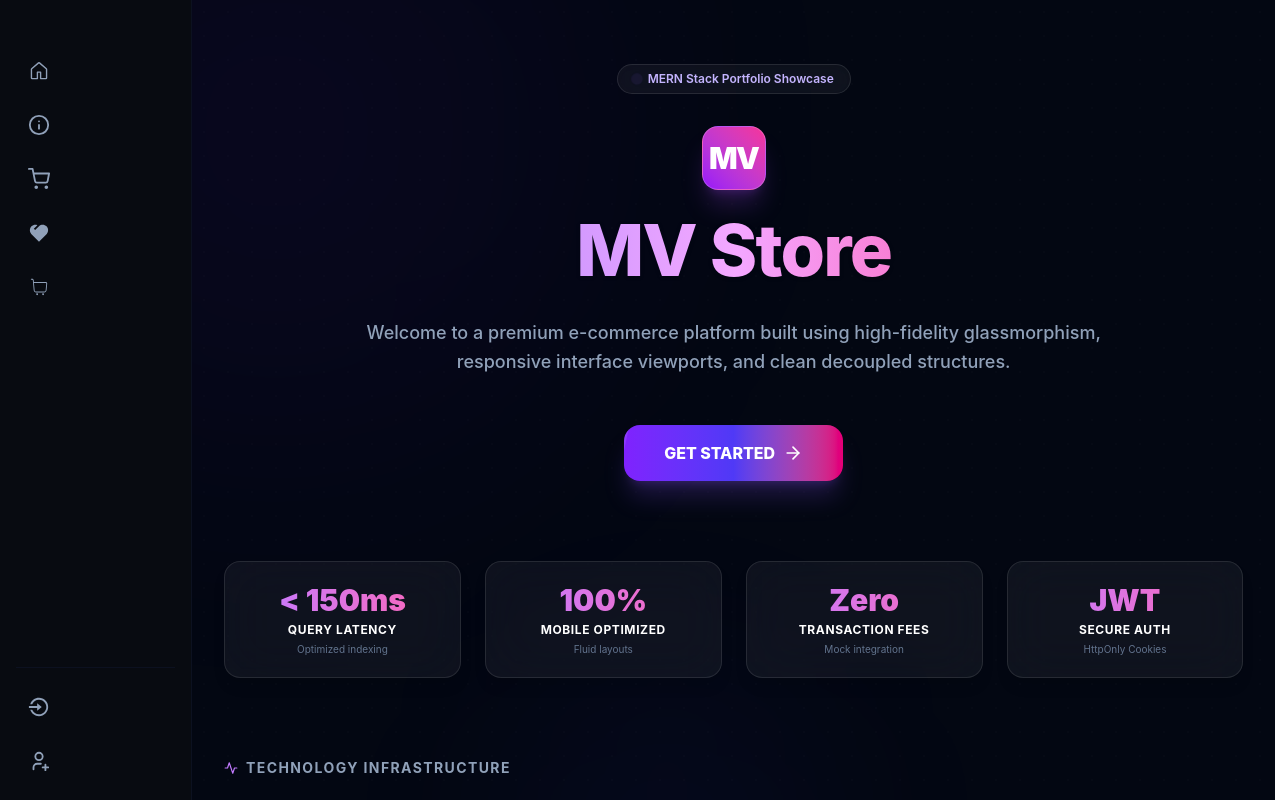
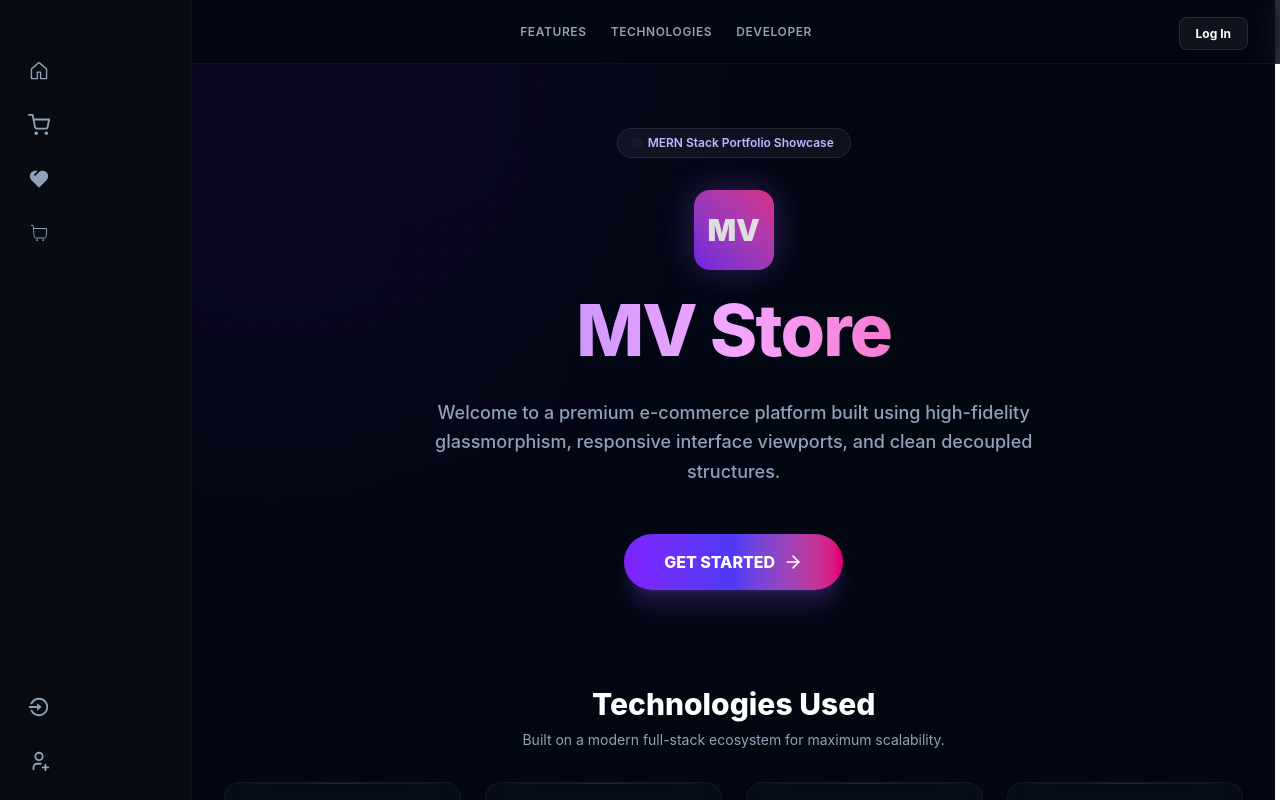
Before and after one commit to Vardhan-vendi/E-commerce-MERN, a React (Vite) app in the folder frontend/: page / in a window 1280 px wide. Built offline with nearby package versions, Linux system fonts and the light colour scheme.

Commit message:
added intro page

```diff
--- a/frontend/src/components/Navigation/Navigation.jsx
+++ b/frontend/src/components/Navigation/Navigation.jsx
@@ -1,5 +1,5 @@
 import { GoHome } from "react-icons/go";
-import { FiShoppingCart, FiInfo } from "react-icons/fi";
+import { FiShoppingCart } from "react-icons/fi";
 import { RiLoginCircleLine } from "react-icons/ri";
 import { TbUserPlus } from "react-icons/tb";
 import { RiHeart2Fill } from "react-icons/ri";
@@ -118,22 +118,6 @@ const Navigation = () => {
               `}
             >
               HOME
-            </span>
-          </Link>
-
-          <Link
-            to="/about"
-            onClick={closeSideBar}
-            className="flex items-center p-3 rounded-xl text-slate-400 hover:text-white hover:bg-white/5 transition-all duration-300 relative group/link"
-          >
-            <div className="absolute left-0 w-1 h-0 bg-violet-500 rounded-r-full group-hover/link:h-6 transition-all duration-300" />
-            <FiInfo size={22} className="flex-shrink-0" />
-            <span
-              className={`ml-4 text-sm font-semibold tracking-wide whitespace-nowrap transition-opacity duration-300
-                ${showSideBar ? "opacity-100" : "opacity-0 md:group-hover:opacity-100"}
-              `}
-            >
-              ABOUT
             </span>
           </Link>
 
--- a/frontend/src/main.jsx
+++ b/frontend/src/main.jsx
@@ -34,7 +34,6 @@ const router = createBrowserRouter(
       <Route path="register" element={<Register />} />
       <Route path="login" element={<Login />} />
       <Route index={true} path="/" element={<Intro />}/>
-      <Route path="/about" element={<Intro />}/>
       <Route path="/store" element={<Home/>}/>
       <Route path="/product/:id" element={<ProductDetails />} />
       <Route path="/favorites" element={<Favorites />} />
--- a/frontend/src/pages/Intro.jsx
+++ b/frontend/src/pages/Intro.jsx
@@ -1,4 +1,3 @@
-import React from "react";
 import { Link } from "react-router-dom";
 import { useSelector } from "react-redux";
 import {
@@ -9,13 +8,78 @@ import {
   FiShield,
   FiDatabase,
   FiCheckCircle,
-  FiCreditCard,
-  FiPrinter,
-  FiActivity
+  FiLock,
+  FiServer,
+  FiCreditCard
 } from "react-icons/fi";
+import {
+  SiMongodb,
+  SiReact,
+  SiRedux,
+  SiNodedotjs,
+  SiTailwindcss
+} from "react-icons/si";
 
 const Intro = () => {
   const { userInfo } = useSelector((state) => state.user);
+
+  const scrollToSection = (id) => {
+    const element = document.getElementById(id);
+    if (element) {
+      element.scrollIntoView({ behavior: "smooth" });
+    }
+  };
+
+  const technologies = [
+    {
+      icon: <SiReact className="text-[#61DAFB] w-8 h-8" />,
+      name: "React 19",
+      role: "Frontend UI",
+      desc: "Powers the user interface with fast declarative components and native React hooks."
+    },
+    {
+      icon: <SiRedux className="text-[#764ABC] w-8 h-8" />,
+      name: "Redux Toolkit",
+      role: "State Management",
+      desc: "Manages global cart states, wishlists, and user data queries via RTK Query caching."
+    },
+    {
+      icon: <SiNodedotjs className="text-[#339933] w-8 h-8" />,
+      name: "Node.js",
+      role: "Runtime Environment",
+      desc: "Handles concurrent asynchronous requests and back-end logic operations."
+    },
+    {
+      icon: <FiServer className="text-orange-400 w-8 h-8" />,
+      name: "Express 5",
+      role: "API Framework",
+      desc: "Provides router controllers, middleware authentications, and REST API endpoints."
+    },
+    {
+      icon: <SiMongodb className="text-[#47A248] w-8 h-8" />,
+      name: "MongoDB",
+      role: "NoSQL Database",
+      desc: "Stores collections for users, categories, products, and order receipts."
+    },
+    {
+      icon: <SiTailwindcss className="text-[#06B6D4] w-8 h-8" />,
+      name: "Tailwind CSS",
+      role: "Styling Framework",
+      desc: "Enables design systems, grid alignments, and premium dark glassmorphic themes."
+    },
+    {
+      icon: <FiLock className="text-cyan-400 w-8 h-8" />,
+      name: "JWT Auth",
+      role: "Security Cookies",
+      desc: "Uses secure HTTP-only cookies to handle state logins and role-based permissions."
+    },
+    {
+      icon: <FiCreditCard className="text-pink-400 w-8 h-8" />,
+      name: "Razorpay",
+      role: "Payment Integration",
+      desc: "Coordinates checkout workflows and callbacks for order payments."
+    }
+  ];
 
   const features = [
     {
@@ -23,100 +87,141 @@ const Intro = () => {
       color: "from-violet-500/20 to-purple-500/5 border-violet-500/20",
       glow: "group-hover:shadow-[0_0_25px_-5px_rgba(139,92,246,0.4)]",
       title: "Mobile Responsive Layout",
-      description: "Optimized viewport boundaries, adaptive card scaling, and dynamic scrollbars for seamless browsing across all screen sizes."
+      description: "Optimized viewport boundaries, adaptive card scaling, and dynamic stacking carousel for seamless browsing across all screens."
     },
     {
       icon: <FiSliders className="text-pink-400 w-6 h-6 group-hover:scale-110 transition-transform duration-300" />,
       color: "from-pink-500/20 to-rose-500/5 border-pink-500/20",
       glow: "group-hover:shadow-[0_0_25px_-5px_rgba(236,72,153,0.4)]",
       title: "Collapsible Shop Filters",
-      description: "Category, Brand, and Price filters automatically collapse into mobile dropdown panels, preserving precious screen space."
-    },
-    {
-      icon: <FiCreditCard className="text-amber-400 w-6 h-6 group-hover:scale-110 transition-transform duration-300" />,
-      color: "from-amber-500/20 to-yellow-500/5 border-amber-500/20",
-      glow: "group-hover:shadow-[0_0_25px_-5px_rgba(245,158,11,0.4)]",
-      title: "Paytm Payment Gateway",
-      description: "Simulated sandbox payment environment featuring automatic transaction status checking and instant invoice generation."
-    },
-    {
-      icon: <FiPrinter className="text-cyan-400 w-6 h-6 group-hover:scale-110 transition-transform duration-300" />,
-      color: "from-cyan-500/20 to-blue-500/5 border-cyan-500/20",
-      glow: "group-hover:shadow-[0_0_25px_-5px_rgba(6,182,212,0.4)]",
-      title: "Watermarked Print Invoices",
-      description: "Print-optimized invoices that hide UI elements when printing, featuring a custom VARDHAN background watermark."
-    },
-    {
-      icon: <FiCheckCircle className="text-emerald-400 w-6 h-6 group-hover:scale-110 transition-transform duration-300" />,
-      color: "from-emerald-500/20 to-teal-500/5 border-emerald-500/20",
-      glow: "group-hover:shadow-[0_0_25px_-5px_rgba(16,185,129,0.4)]",
-      title: "Admin Dashboard Control",
-      description: "Comprehensive product CRUD, category management, user profiles control, and order delivery status dispatching."
+      description: "Category, Brand, and Price filters automatically collapse into mobile dropdown accordions, preserving screen space."
     },
     {
       icon: <FiCpu className="text-orange-400 w-6 h-6 group-hover:scale-110 transition-transform duration-300" />,
       color: "from-orange-500/20 to-amber-500/5 border-orange-500/20",
       glow: "group-hover:shadow-[0_0_25px_-5px_rgba(249,115,22,0.4)]",
       title: "Decoupled Architecture",
-      description: "Separated package structures for backend routes and frontend viewports to ensure modular, clean directory structures."
+      description: "Separated package.json structures for backend and frontend folders to ensure a modular, clean repository codebase."
+    },
+    {
+      icon: <FiShield className="text-cyan-400 w-6 h-6 group-hover:scale-110 transition-transform duration-300" />,
+      color: "from-cyan-500/20 to-blue-500/5 border-cyan-500/20",
+      glow: "group-hover:shadow-[0_0_25px_-5px_rgba(6,182,212,0.4)]",
+      title: "Role-Based Security",
+      description: "Protected routing and secure JWT cookie-based user authentication separating customer and administrative features."
+    },
+    {
+      icon: <FiDatabase className="text-emerald-400 w-6 h-6 group-hover:scale-110 transition-transform duration-300" />,
+      color: "from-emerald-500/20 to-teal-500/5 border-emerald-500/20",
+      glow: "group-hover:shadow-[0_0_25px_-5px_rgba(16,185,129,0.4)]",
+      title: "High Performance ODM",
+      description: "Custom Mongoose String ID mappings designed to match and fetch from cloud collections seamlessly."
+    },
+    {
+      icon: <FiCheckCircle className="text-amber-400 w-6 h-6 group-hover:scale-110 transition-transform duration-300" />,
+      color: "from-amber-500/20 to-yellow-500/5 border-amber-500/20",
+      glow: "group-hover:shadow-[0_0_25px_-5px_rgba(245,158,11,0.4)]",
+      title: "Full Admin Dashboard",
+      description: "Comprehensive product CRUD, order history status tracking, user lists, and category controls."
     }
   ];
 
-  const stats = [
-    { value: "< 150ms", label: "Query Latency", desc: "Optimized indexing" },
-    { value: "100%", label: "Mobile Optimized", desc: "Fluid layouts" },
-    { value: "Zero", label: "Transaction Fees", desc: "Mock integration" },
-    { value: "JWT", label: "Secure Auth", desc: "HttpOnly Cookies" }
-  ];
-
-  const techStack = [
-    { label: "Frontend State", value: "React 19 & Redux Toolkit", accent: "border-violet-500/30 text-violet-300", status: "Live" },
-    { label: "Styling System", value: "Tailwind CSS & Glassmorphism", accent: "border-pink-500/30 text-pink-300", status: "Active" },
-    { label: "Backend Core", value: "Node.js & Express 5", accent: "border-orange-500/30 text-orange-300", status: "Connected" },
-    { label: "Cloud Database", value: "MongoDB Atlas Cloud", accent: "border-cyan-500/30 text-cyan-300", status: "Online" }
-  ];
-
   return (
-    <div className="min-h-screen bg-[#030712] text-white flex flex-col items-center justify-center py-16 px-4 sm:px-6 lg:px-8 relative overflow-hidden">
+    <div className="w-full min-h-screen bg-[#030712] text-white flex flex-col justify-between pt-24 pb-24 px-4 sm:px-6 lg:px-8 relative overflow-y-auto">
       {/* Premium background grid texture */}
-      <div className="absolute inset-0 bg-[radial-gradient(#ffffff03_1px,transparent_1px)] [background-size:24px_24px] pointer-events-none" />
+      <div className="absolute inset-0 bg-[radial-gradient(#ffffff02_1px,transparent_1px)] [background-size:24px_24px] pointer-events-none" />
 
       {/* Layered vibrant neon background glows */}
-      <div className="absolute top-[-10%] left-[-20%] w-[600px] h-[600px] rounded-full bg-violet-600/10 blur-[150px] pointer-events-none animate-pulse" style={{ animationDuration: '8s' }} />
-      <div className="absolute bottom-[-10%] right-[-20%] w-[600px] h-[600px] rounded-full bg-pink-600/10 blur-[150px] pointer-events-none animate-pulse" style={{ animationDuration: '10s' }} />
-      <div className="absolute top-[40%] left-[30%] w-[300px] h-[300px] rounded-full bg-indigo-600/5 blur-[100px] pointer-events-none" />
+      <div className="absolute top-[-10%] left-[-20%] w-[600px] h-[600px] rounded-full bg-violet-600/10 blur-[150px] pointer-events-none" />
+      <div className="absolute bottom-[-10%] right-[-20%] w-[600px] h-[600px] rounded-full bg-pink-600/10 blur-[150px] pointer-events-none" />
 
-      <div className="max-w-5xl w-full space-y-20 relative z-10">
+      {/* Header (Top Navbar on landing page) */}
+      <header className="fixed top-0 inset-x-0 h-16 bg-[#030712]/80 backdrop-blur-md border-b border-white/5 z-50 px-4 sm:px-6 lg:px-8 flex items-center justify-between">
+        <div className="flex items-center gap-2.5">
+          <div className="w-8 h-8 rounded-lg bg-gradient-to-tr from-violet-600 to-pink-500 flex items-center justify-center font-black text-sm text-white select-none shadow-[0_0_15px_rgba(139,92,246,0.3)]">
+            MV
+          </div>
+          <span className="font-extrabold text-sm sm:text-base tracking-wider text-transparent bg-clip-text bg-gradient-to-r from-violet-400 to-pink-500">
+            MV Store
+          </span>
+        </div>
 
-        {/* Header Hero Section */}
-        <div className="text-center space-y-6 max-w-3xl mx-auto">
-          {/* Badge */}
+        {/* Anchor Navigation Links */}
+        <nav className="hidden sm:flex items-center gap-6">
+          <button
+            onClick={() => scrollToSection("features")}
+            className="text-xs font-semibold text-slate-400 hover:text-white transition-colors uppercase tracking-wider"
+          >
+            Features
+          </button>
+          <button
+            onClick={() => scrollToSection("tech-stack")}
+            className="text-xs font-semibold text-slate-400 hover:text-white transition-colors uppercase tracking-wider"
+          >
+            Technologies
+          </button>
+          <button
+            onClick={() => scrollToSection("contact")}
+            className="text-xs font-semibold text-slate-400 hover:text-white transition-colors uppercase tracking-wider"
+          >
+            Developer
+          </button>
+        </nav>
+
+        {/* Header CTA Button */}
+        <div>
+          {userInfo ? (
+            <Link
+              to="/store"
+              className="text-xs font-bold bg-white/5 border border-white/10 hover:border-violet-500/30 hover:bg-violet-600/10 px-4 py-2 rounded-lg transition-all"
+            >
+              Enter Store
+            </Link>
+          ) : (
+            <Link
+              to="/login"
+              className="text-xs font-bold bg-white/5 border border-white/10 hover:border-violet-500/30 hover:bg-violet-600/10 px-4 py-2 rounded-lg transition-all"
+            >
+              Log In
+            </Link>
+          )}
+        </div>
+      </header>
+
+      {/* Main Content Area */}
+      <div className="max-w-5xl w-full mx-auto flex-grow flex flex-col justify-center space-y-24 relative z-10 pt-8">
+
+        {/* Top Hero Section */}
+        <div className="text-center space-y-6 max-w-2xl mx-auto">
+          {/* Showcase Bubble */}
           <div className="inline-flex items-center gap-2 px-4 py-1.5 rounded-full bg-white/5 border border-white/10 text-xs font-semibold text-violet-300 shadow-inner backdrop-blur-md">
             <span className="w-1.5 h-1.5 rounded-full bg-violet-500 animate-ping" />
             <span>MERN Stack Portfolio Showcase</span>
           </div>
 
-          {/* Glowing Brand Monogram */}
+          {/* Logo */}
           <div className="flex justify-center pt-2">
-            <div className="w-16 h-16 rounded-2xl bg-gradient-to-tr from-purple-600 to-pink-500 flex items-center justify-center border border-white/20 shadow-xl shadow-purple-500/20 select-none">
-              <span className="text-white font-black text-3xl tracking-tighter">MV</span>
+            <div className="w-16 h-16 sm:w-20 sm:h-20 rounded-2xl bg-gradient-to-tr from-violet-600 to-pink-500 flex items-center justify-center font-black text-2xl sm:text-3xl text-white shadow-[0_0_35px_rgba(139,92,246,0.35)] select-none animate-pulse" style={{ animationDuration: "3s" }}>
+              MV
             </div>
           </div>
 
+          {/* Title */}
           <h1 className="text-5xl sm:text-7xl font-extrabold tracking-tight text-transparent bg-clip-text bg-gradient-to-r from-violet-400 via-fuchsia-300 to-pink-500 drop-shadow-sm leading-none pb-2">
             MV Store
           </h1>
 
+          {/* Description */}
           <p className="text-slate-400 text-sm sm:text-base lg:text-lg leading-relaxed font-medium">
             Welcome to a premium e-commerce platform built using high-fidelity glassmorphism, responsive interface viewports, and clean decoupled structures.
           </p>
 
-          {/* CTA Buttons */}
+          {/* Rounded gradient CTA button */}
           <div className="pt-6 flex justify-center">
             {userInfo ? (
               <Link
-                to="/shopping" // Corrected redirect target path
-                className="group relative inline-flex items-center gap-2 bg-gradient-to-r from-violet-600 via-indigo-600 to-pink-600 hover:from-violet-500 hover:to-pink-500 text-white font-extrabold px-10 py-4 rounded-2xl shadow-xl shadow-violet-500/20 transition-all duration-300 hover:scale-105 active:scale-95 text-base overflow-hidden"
+                to="/store"
+                className="group relative inline-flex items-center gap-2 bg-gradient-to-r from-violet-600 via-indigo-600 to-pink-600 hover:from-violet-500 hover:to-pink-500 text-white font-extrabold px-10 py-4 rounded-full shadow-xl shadow-violet-500/20 transition-all duration-300 hover:scale-105 active:scale-95 text-base overflow-hidden"
               >
                 <div className="absolute inset-0 w-1/2 h-full bg-white/10 transform -skew-x-12 -translate-x-full group-hover:animate-shine pointer-events-none" />
                 ENTER STORE
@@ -125,7 +230,7 @@ const Intro = () => {
             ) : (
               <Link
                 to="/login"
-                className="group relative inline-flex items-center gap-2 bg-gradient-to-r from-violet-600 via-indigo-600 to-pink-600 hover:from-violet-500 hover:to-pink-500 text-white font-extrabold px-10 py-4 rounded-2xl shadow-xl shadow-violet-500/20 transition-all duration-300 hover:scale-105 active:scale-95 text-base overflow-hidden"
+                className="group relative inline-flex items-center gap-2 bg-gradient-to-r from-violet-600 via-indigo-600 to-pink-600 hover:from-violet-500 hover:to-pink-500 text-white font-extrabold px-10 py-4 rounded-full shadow-xl shadow-violet-500/20 transition-all duration-300 hover:scale-105 active:scale-95 text-base overflow-hidden"
               >
                 <div className="absolute inset-0 w-1/2 h-full bg-white/10 transform -skew-x-12 -translate-x-full group-hover:animate-shine pointer-events-none" />
                 GET STARTED
@@ -135,58 +240,51 @@ const Intro = () => {
           </div>
         </div>
 
-        {/* ── Key Performance Stats Grid ── */}
-        <div className="grid grid-cols-2 md:grid-cols-4 gap-4 sm:gap-6">
-          {stats.map((stat, idx) => (
-            <div
-              key={idx}
-              className="bg-white/5 border border-white/10 p-5 rounded-2xl text-center space-y-1 shadow-lg backdrop-blur-xl"
-            >
-              <h4 className="text-2xl sm:text-3xl font-black text-transparent bg-clip-text bg-gradient-to-r from-purple-400 to-pink-400">
-                {stat.value}
-              </h4>
-              <p className="text-xs font-bold text-white uppercase tracking-wider">{stat.label}</p>
-              <p className="text-[10px] text-slate-500">{stat.desc}</p>
-            </div>
-          ))}
-        </div>
+        {/* Technologies Used Section */}
+        <div id="tech-stack" className="space-y-8 scroll-mt-24">
+          <div className="text-center space-y-2">
+            <h2 className="text-2xl sm:text-3xl font-extrabold text-white">
+              Technologies Used
+            </h2>
+            <p className="text-xs sm:text-sm text-slate-400 max-w-md mx-auto">
+              Built on a modern full-stack ecosystem for maximum scalability.
+            </p>
+          </div>
 
-        {/* Project Architecture Grid */}
-        <div className="space-y-6">
-          <h2 className="text-sm font-bold text-slate-400 tracking-widest uppercase text-center sm:text-left flex items-center gap-2">
-            <FiActivity className="text-purple-400" /> Technology Infrastructure
-          </h2>
-          <div className="grid grid-cols-1 sm:grid-cols-2 lg:grid-cols-4 gap-4">
-            {techStack.map((tech, idx) => (
+          <div className="grid grid-cols-1 sm:grid-cols-2 lg:grid-cols-4 gap-6">
+            {technologies.map((tech, idx) => (
               <div
                 key={idx}
-                className="bg-slate-900/40 border border-white/5 rounded-2xl p-5 backdrop-blur-xl relative overflow-hidden group hover:border-white/10 hover:bg-slate-900/60 transition-all duration-300"
+                className="bg-slate-900/40 border border-white/5 rounded-2xl p-6 backdrop-blur-xl hover:bg-slate-900/60 hover:border-white/10 transition-all duration-300 flex flex-col space-y-4 group hover:-translate-y-1.5 hover:shadow-[0_20px_45px_-15px_rgba(139,92,246,0.15)] relative overflow-hidden"
               >
                 <div className="absolute inset-x-0 top-0 h-px bg-gradient-to-r from-transparent via-white/10 to-transparent" />
-                <div className="flex justify-between items-center text-xs">
-                  <span className="text-slate-500 uppercase tracking-wider font-semibold">
-                    {tech.label}
+                <div className="p-3 bg-white/5 rounded-xl w-fit group-hover:scale-110 transition-transform duration-300">
+                  {tech.icon}
+                </div>
+                <div>
+                  <span className="text-[10px] text-violet-400 font-extrabold tracking-widest uppercase">
+                    {tech.role}
                   </span>
-                  <span className="text-[9px] text-emerald-400 font-bold bg-emerald-500/10 px-2 py-0.5 rounded-full border border-emerald-500/20">
-                    {tech.status}
-                  </span>
+                  <h3 className="text-base sm:text-lg font-bold text-slate-100 mt-1">
+                    {tech.name}
+                  </h3>
+                  <p className="text-xs text-slate-400 mt-2 leading-relaxed">
+                    {tech.desc}
+                  </p>
                 </div>
-                <p className={`text-sm sm:text-base font-bold mt-2.5 ${tech.accent}`}>
-                  {tech.value}
-                </p>
               </div>
             ))}
           </div>
         </div>
 
-        {/* Key Features Section */}
-        <div className="space-y-8">
+        {/* Core Enhancements Features Section */}
+        <div id="features" className="space-y-8 scroll-mt-24">
           <div className="text-center space-y-2">
             <h2 className="text-2xl sm:text-3xl font-extrabold text-white">
               Core Enhancements
             </h2>
             <p className="text-xs sm:text-sm text-slate-400 max-w-md mx-auto">
-              Optimized layouts and custom backend flows built for premium user performance.
+              Optimized layout layers and modern development flows built for performance.
             </p>
           </div>
 
@@ -199,11 +297,11 @@ const Intro = () => {
                 <div className={`p-3 bg-gradient-to-br ${feature.color} border rounded-xl w-fit transition-all duration-300`}>
                   {feature.icon}
                 </div>
-                <div className="space-y-1.5 flex-grow">
+                <div className="space-y-1.5">
                   <h3 className="text-base sm:text-lg font-bold text-slate-100 group-hover:text-white transition-colors">
                     {feature.title}
                   </h3>
-                  <p className="text-xs sm:text-sm text-slate-400 group-hover:text-slate-300 transition-colors leading-relaxed">
+                  <p className="text-xs sm:text-sm text-slate-400 group-hover:text-slate-300 transition-colors leading-relaxed flex-grow">
                     {feature.description}
                   </p>
                 </div>
@@ -213,6 +311,16 @@ const Intro = () => {
         </div>
 
       </div>
+
+      {/* Footer Section */}
+      <footer id="contact" className="max-w-5xl w-full mx-auto text-center border-t border-white/5 pt-8 mt-24 relative z-10 scroll-mt-24">
+        <p className="text-xs text-slate-500 font-medium">
+          Designed & Developed by <span className="text-slate-300 font-bold">Vardhan</span>
+        </p>
+        <p className="text-[11px] text-slate-600 mt-1.5">
+          Contact: <a href="mailto:vardhanbabuvendi@gmail.com" className="text-violet-400/80 hover:text-violet-400 transition-colors">vardhanbabuvendi@gmail.com</a>
+        </p>
+      </footer>
     </div>
   );
 };
```
